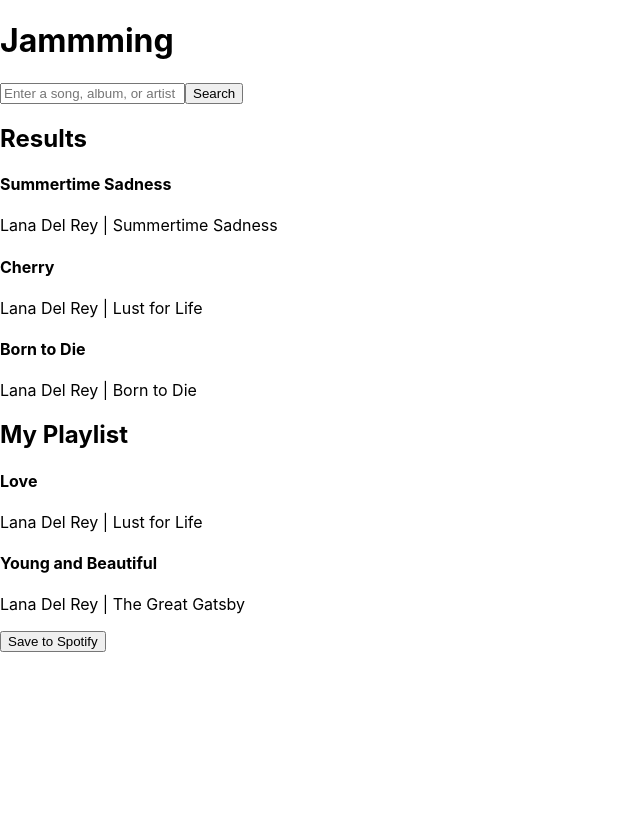
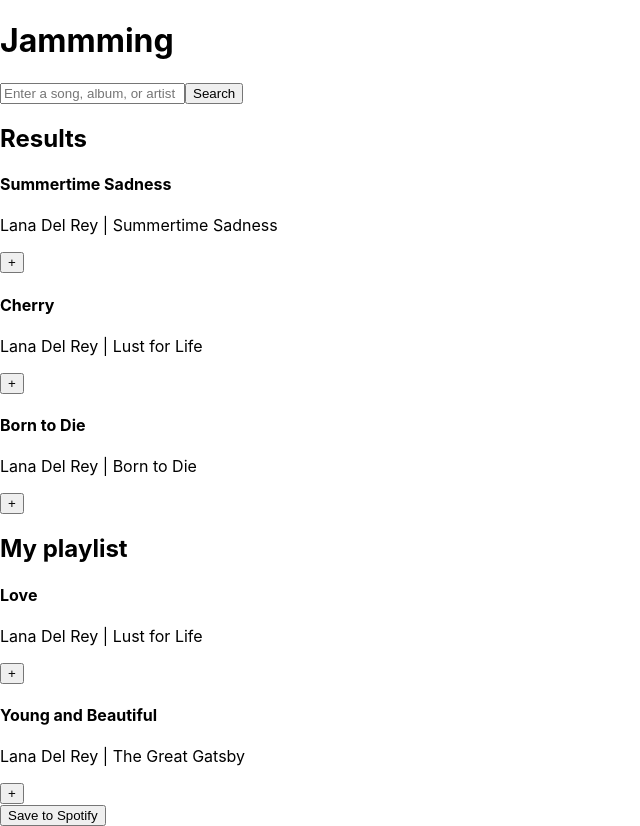
Before and after one commit to OleNY1/Jammming, a React (Create React App) app: page / in a window 1280 px wide. Shown: the whole page, without its empty margins (0-640 px from the left). Before the commit the page ends 800 px from the top, so only its background shows below. Built offline with nearby package versions, Linux system fonts and the light colour scheme.

Commit message:
Implement add track feature with + button and prepare for remove

```diff
--- a/src/components/App/App.js
+++ b/src/components/App/App.js
@@ -28,7 +28,7 @@ function App() {
     }
   ]);
 
-  const [playlistTracks] = useState([
+  const [playlistTracks, setPlaylistTracks] = useState([
     {
       name: 'Love',
       artist: 'Lana Del Rey',
@@ -43,14 +43,21 @@ function App() {
     }
   ]);
 
-  const [playlistName, setPlaylistName] = useState('My Playlist');
+  const [playlistName] = useState('My playlist');
+
+  const addTrack = (track) => {
+    if (playlistTracks.find(savedTrack => savedTrack.id === track.id)) {
+      return;
+    }
+    setPlaylistTracks(prev => [...prev, track]);
+  }
 
   return (
     <div>
       <h1>Jammming</h1>
       <SearchBar />
       <div className="App-playlist">
-        <SearchResults searchResults={searchResults}/>
+        <SearchResults searchResults={searchResults} onAdd={addTrack}/>
         <Playlist playlistName={playlistName} playlistTracks={playlistTracks}/>
       </div>
     </div>
@@ -58,3 +65,5 @@ function App() {
 }
 
 export default App;
+
+//A question: is this ok that after i add songs in my playlist they are shown in the playlist with the + button and when i press it i get an error "Uncaught runtime errors"
--- a/src/components/SearchResults/SearchResults.js
+++ b/src/components/SearchResults/SearchResults.js
@@ -1,11 +1,11 @@
 import React from 'react';
 import TrackList from '../TrackList/TrackList';
 
-function SearchResults({searchResults}) {
+function SearchResults({searchResults, onAdd}) {
   return (
     <div className='searchResults'>
       <h2>Results</h2>
-      <TrackList tracks={searchResults}/>
+      <TrackList tracks={searchResults} onAdd={onAdd} isRemoval={false}/>
     </div>
   );
 }
--- a/src/components/Track/Track.js
+++ b/src/components/Track/Track.js
@@ -1,10 +1,15 @@
 import React from 'react';
 
-function Track({name, artist, album}) {
+function Track({name, artist, album, track, onAdd, isRemoval}) {
+    const handleAdd = () => {
+        onAdd(track);
+    }
+
   return (
     <div className='Track'>
       <h4>{name}</h4>
       <p>{artist} | {album}</p>
+      {!isRemoval && <button onClick={handleAdd}>+</button>}
     </div>
   );
 }
--- a/src/components/TrackList/TrackList.js
+++ b/src/components/TrackList/TrackList.js
@@ -1,7 +1,7 @@
 import React from 'react';
 import Track from '../Track/Track';
 
-function TrackList({tracks = []}) {
+function TrackList({tracks, onAdd, isRemoval}) {
   return (
     <div className='TrackList'>
       {tracks.map(track => (
@@ -10,6 +10,9 @@ function TrackList({tracks = []}) {
             name={track.name}
             artist={track.artist}
             album={track.album}
+            onAdd={onAdd}
+            track={track}
+            isRemoval={isRemoval}
         />
       ))}
     </div>
```
